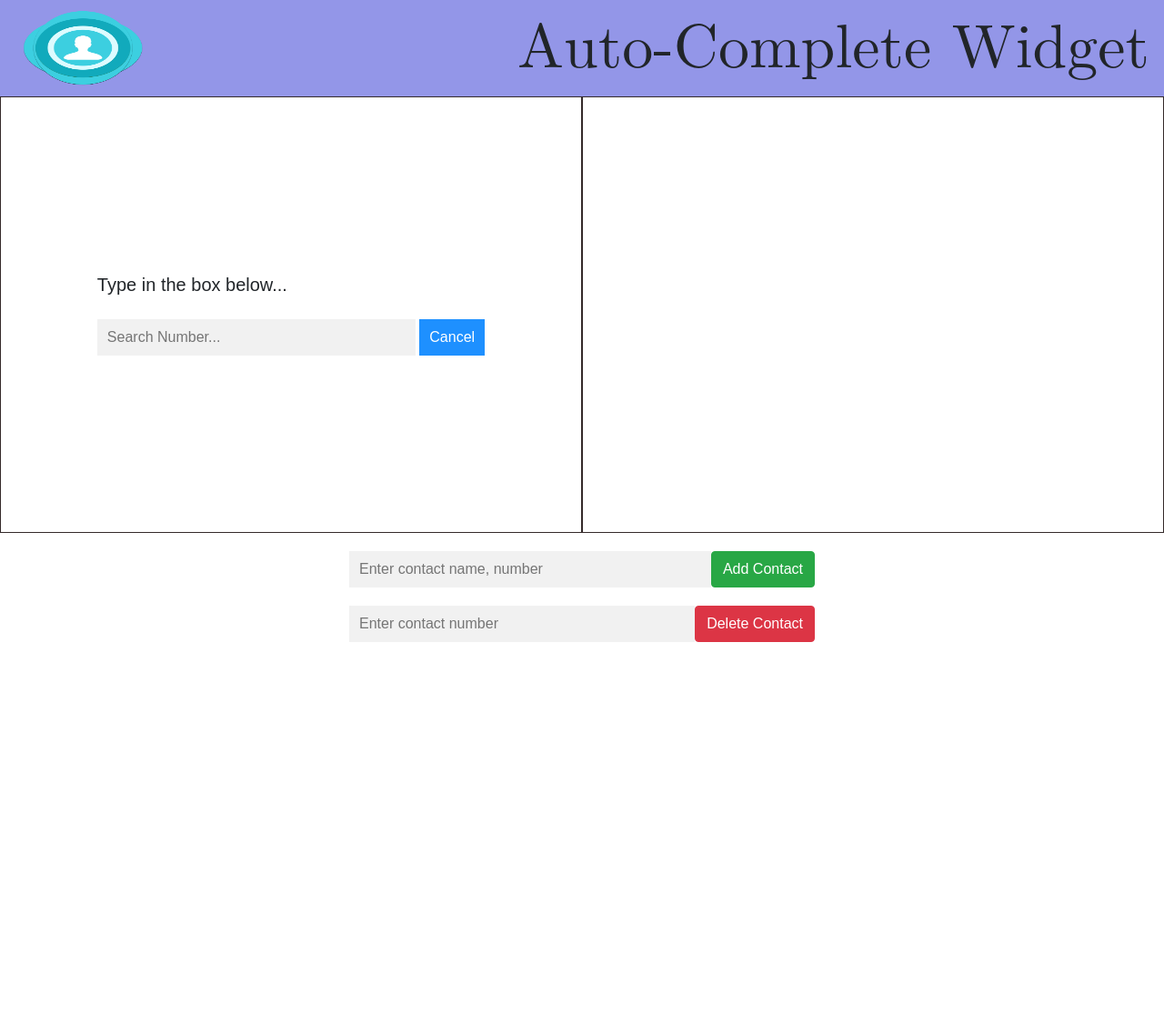
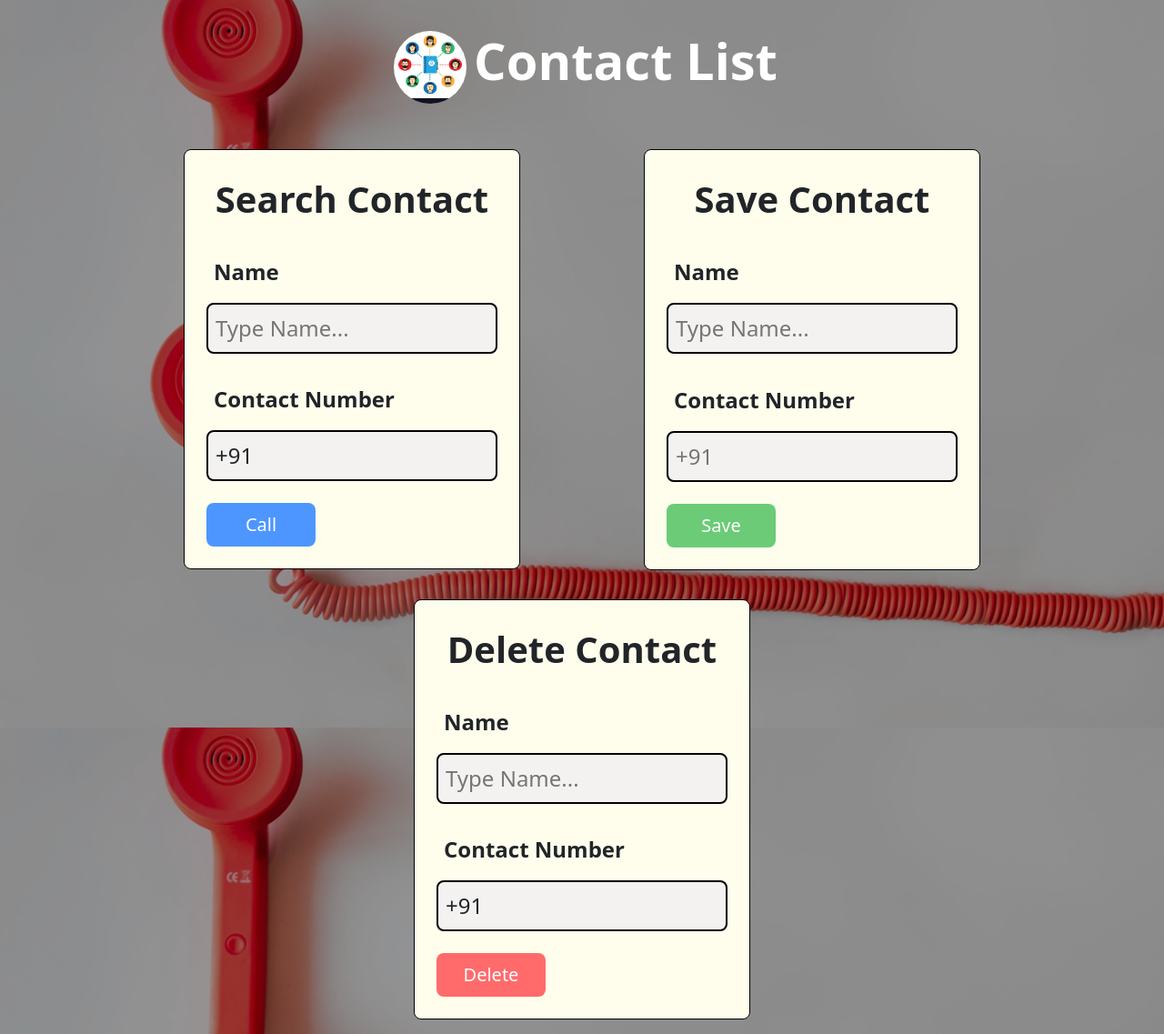
Before and after one commit to Sahil7811/CONTACT-LIST, a PHP site: page / in a window 1280 px wide. Shown: the whole page at 91% size. Before the commit the page ends 706 px from the top, so only its background shows below. Run offline with PHP 8.4, Linux system fonts and the light colour scheme.

Commit message:
Add files via upload

```diff
--- /dev/null
+++ b/contactList.js
@@ -0,0 +1,36 @@
+// Creating contact list
+let ContactList = {};
+function addContact(ContactList, name, phoneNumber) {
+  if (!ContactList[name]) {
+    ContactList[name] = [];
+  }
+  ContactList[name].push(phoneNumber);
+}
+// generate Random Name
+function generateRandomName() {
+  const alphabet = "abcdefghijklmnopqrstuvwxyz";
+  const nameLength = Math.floor(Math.random() * 5) + 3; // Random name length between 3 and 7
+  let name = "";
+
+  for (let i = 0; i < nameLength; i++) {
+    const randomIndex = Math.floor(Math.random() * alphabet.length);
+    name += alphabet[randomIndex];
+  }
+
+  return name.charAt(0).toUpperCase() + name.slice(1); // Capitalize the first letter
+}
+// genrate phone number
+function generateRandomPhoneNumber() {
+  let phoneNumber = "+91 ";
+  for (let i = 0; i < 10; i++) {
+    phoneNumber += Math.floor(Math.random() * 10);
+  }
+  return phoneNumber;
+}
+// Storing 1000 of contactes
+for (let i = 0; i < 1000; i++) {
+  let name = generateRandomName();
+  let phoneNumber = generateRandomPhoneNumber();
+  trie.insert(name);
+  addContact(ContactList, name, phoneNumber);
+}
--- a/index.html
+++ b/index.html
@@ -1,61 +1,64 @@
 <!DOCTYPE html>
-<html lang="en" xmlns="http://www.w3.org/1999/html">
-
+<html>
   <head>
-    <meta charset="UTF-8">
-    <meta name="viewport" content="width=device-width, initial-scale=1.0">
-    <title>Document</title>
-    <link rel="stylesheet" href="https://maxcdn.bootstrapcdn.com/bootstrap/4.0.0/css/bootstrap.min.css"
-        integrity="sha384-Gn5384xqQ1aoWXA+058RXPxPg6fy4IWvTNh0E263XmFcJlSAwiGgFAW/dAiS6JXm" crossorigin="anonymous">
-    <link rel="stylesheet" href="style.css">
-    <link rel="stylesheet" href="style2.css">
-    <script src="Trie.js"></script>
-    <script type="module" src="script.js"></script>
+    <title>Contact List</title>
+    <link rel="stylesheet" href="/Contact-list/style.css" />
+    <link
+      href="https://cdn.jsdelivr.net/npm/bootstrap@5.3.3/dist/css/bootstrap.min.css"
+      rel="stylesheet"
+      integrity="sha384-QWTKZyjpPEjISv5WaRU9OFeRpok6YctnYmDr5pNlyT2bRjXh0JMhjY6hW+ALEwIH"
+      crossorigin="anonymous"
+    />
   </head>
-
   <body>
-    <nav class="navbar navbar-light " style="font-size: 68px; font-family:math; background-color: #575cdca3;">
-
-        <img src="contact.png" width="145" height="90"
-            class="d-inline-block align-top" alt="">
-        Auto-Complete Widget
-    </nav>
-    <div id="container">
-        <div class="text_box" style="display: flex">
-            <form autocomplete="off" style="margin: auto">
-                <h5>Type in the box below...</h5>
-                <br>
-                <div class="autocomplete" style="width:350px;">
-                    <input id="myInput" type="text" placeholder="Search Number...">
-                    <!--<a class="ks-items autocomplete-items" id="list"></a>-->
-                </div>
-                <input type="submit" value="Cancel">
-            </form>
-        </div>
-        <div class="text_box" style="overflow-y: scroll">
-            <span id="info">
-            </span>
+    <div>
+      <div class="navbar">
+        <div class="navbar-contaner">
+          <img class="navbar-img" src="contact.jpg" />
+          <p class="navbar-text" style="color: white">Contact List</p>
         </div>
       </div>
-    <div class="center_input">
-        <input type="text" placeholder="Enter contact name, number" id="contact_input">
-        <button class="btn btn-success" id="add">Add Contact</button>
+      <div class="container">
+        <div class="SearchNumber">
+          <p class="text">Search Contact</p>
+          <p class="name-text">Name</p>
+          <p class="Search-input">
+            <input
+              class="SearchNumberName"
+              type="text"
+              placeholder="Type Name..."
+            />
+          </p>
+          <p class="name-text">Contact Number</p>
+          <p class="SearchNumberValue">+91</p>
+          <button class="callButton button">Call</button>
         </div>
-    <div class="center_input">
-        <input type="text" placeholder="Enter contact number" id="delete_input">
-        <button class="btn btn-danger" id="del">Delete Contact</button>
+        <div class="AddNumber">
+          <p class="text">Save Contact</p>
+          <p class="name-text">Name</p>
+          <input class="AddNumberName" type="text" placeholder="Type Name..." />
+          <p class="name-text" style="margin-top: 2.1vmin">Contact Number</p>
+          <input class="AddNumberValue" type="number" placeholder="+91" />
+          <button class="saveButton button">Save</button>
         </div>
-    <template>
-        <div class="list-group-item list-group-item-action" style="display: inline-flex">
-            <span class="ks-avatar" style="align-content: center">
-                <img src="./person.png" id="Image" style="margin: 10px; height: 40px; width: 40px">
-            </span>
-            <div>
-                <span id="Name">Eric George</span>
-                <br>
-                <span id="Number">just now</span>
+        <div class="DeletNumber">
+          <p class="text">Delete Contact</p>
+          <p class="name-text">Name</p>
+          <p class="Delete-input">
+            <input
+              class="DeleteNumberName"
+              type="text"
+              placeholder="Type Name..."
+            />
+          </p>
+          <p class="name-text">Contact Number</p>
+          <p class="DeleteNumberValue">+91</p>
+          <button class="deleteButton button">Delete</button>
         </div>
       </div>
-    </template>
+    </div>
+    <script src="/Contact-list/Trie.js"></script>
+    <script src="/Contact-list/contactList.js"></script>
+    <script src="/Contact-list/script.js"></script>
   </body>
 </html>
--- a/style.css
+++ b/style.css
@@ -1,25 +1,151 @@
-html,
+* {
+  margin: 0px;
+  padding: 0px;
+}
 body {
-    height: 100%;
+  background-image: linear-gradient(rgba(0, 0, 0, 0.4), rgba(0, 0, 0, 0.4)),
+    url("/Contact-list/back1.jpg");
+  background-size: cover, cover;
+  background-position: center;
+  background-repeat: no-repeat;
+  background-attachment: fixed;
+}
+/* navbar  */
+.navbar {
+  display: flex;
+  justify-content: center;
+  align-items: center;
+  margin: 1vmin;
+}
+.navbar-contaner {
+  width: 100%;
+  display: flex;
+  justify-content: center;
+  align-items: center;
+}
+.navbar-img {
+  height: 10vmin;
+  width: 10vmin;
+  background-size: cover;
+  margin: 1vmin;
+  border-radius: 50%;
+}
+.navbar-text {
+  font-size: 7vmin;
+  font-weight: 700;
+  color: white;
+}
+/* container  */
+.container {
+  display: flex;
+  justify-content: center;
+  align-items: center;
+  justify-content: space-evenly;
+  flex-wrap: wrap;
+}
+.SearchNumber,
+.AddNumber,
+.DeletNumber {
+  /* height: 59vmin; */
+  border: solid black 0.2vmin;
+  padding: 2vmin;
+  display: flex;
+  flex-direction: column;
+  background-color: #fffeec;
+  gap: 1vmin;
+  margin: 2vmin;
+  border-radius: 1vmin;
+}
+.text {
+  font-weight: 600;
+  font-size: 5vmin;
+  padding: 1vmin;
+  background-color: #fffeec;
+  text-align: center;
+}
+.name-text {
+  font-weight: 600;
+  background-color: #fffeec;
+  background-color: none;
+  font-size: 3vmin;
+  padding: 0 1vmin 0 1vmin;
+  margin: 0 1vmin 0 1vmin;
+}
+.Search-input,
+.Delete-input {
+  background-color: #fffeec;
+}
+.SearchNumberName,
+.AddNumberName,
+.DeleteNumberName {
+  font-size: 3vmin;
+  padding: 1vmin;
+  margin: 1vmin;
+  border-radius: 1vmin;
+  width: 40vmin;
+  background-color: rgb(243, 242, 240);
+  border: solid black 0.3vmin;
+}
+.SearchNumberValue,
+.AddNumberValue,
+.DeleteNumberValue {
+  font-size: 3vmin;
+  padding: 1vmin;
+  margin: 1vmin;
+  border: solid black;
+  border-radius: 1vmin;
+  width: 40vmin;
+  background-color: rgb(243, 242, 240);
+  border: solid black 0.3vmin;
+}
+.deleteButton,
+.saveButton,
+.callButton {
+  width: 15vmin;
+  margin: 1vmin;
+  height: 6vmin;
+  border-radius: 1vmin;
+  border: none;
+  color: white;
+  font-size: 2.5vmin;
+}
+.deleteButton {
+  background-color: #ff6b6b;
+}
+.saveButton {
+  background-color: #6bcb77;
+}
+.callButton {
+  background-color: #4d96ff;
+}
+.AddNumberValue::-webkit-inner-spin-button,
+.AddNumberValue::-webkit-outer-spin-button {
+  -webkit-appearance: none;
+}
+/* button hover */
+.button:hover {
+  border: solid black 0.3vmin;
+}
+/* dropdown contaner  */
+.dropdown-container {
+  position: absolute;
+  margin-left: 1vmin;
+}
+.dropdown {
+  width: 40vmin;
+  max-height: 19vmin; /* Set the maximum height */
+  overflow-y: auto;
+  background-color: white;
+  border: 1px solid #ddd;
+  padding: 1vmin;
 }
 
-.text_box {
-    padding: 50px;
-    width: 50%;
-    align-content: center;
-    border: 1px solid #342a2a;
+.dropdown-item {
+  cursor: pointer;
+  font-size: 2.8vmin;
 }
 
-#container{
-    width: 100%;
-    height: 60%;
-    background-color: white;
-    display: flex;
-    margin: 0 auto;
+.dropdown-item:hover {
+  border: solid black 1px;
+  background-color: #f1f1f1;
 }
-
-.center_input {
-    width: 40%;
-    display: flex;
-    margin: 20px auto auto;
-}
```
Also changed, not shown: Trie.js (+90 -77 lines), script.js (+112 -152 lines), README.md, back1.jpg (added), back2.jpg (added), contact.jpg (added). Lines whose indentation alone changed are shown as unchanged.
